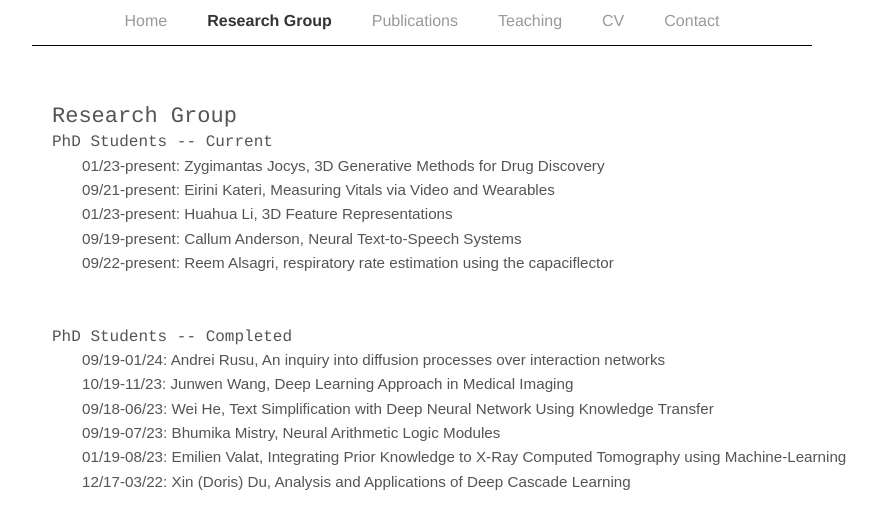
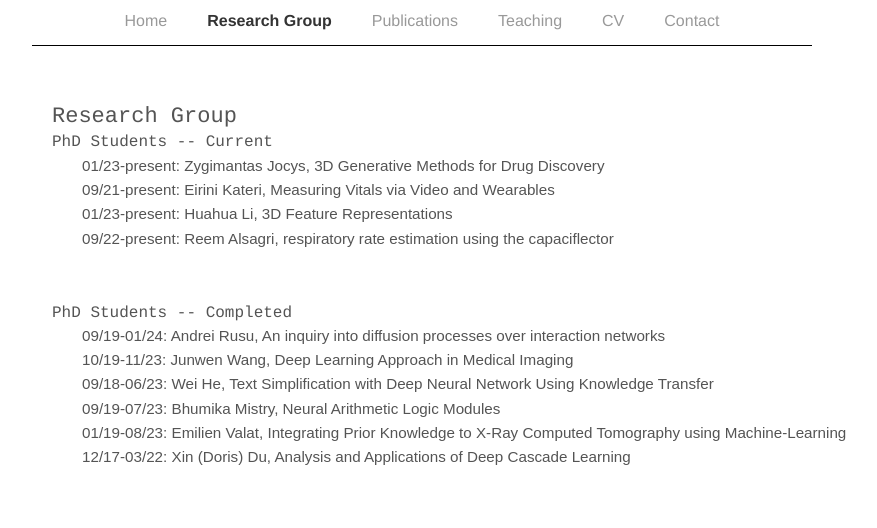
Before and after one commit to kfarrahi/kfarrahi.github.io, a plain HTML site: page group.html in a window 1280 px wide. Shown: the top 528 px of the page, without its empty margins (218-1095 px from the left). Drawn offline with nearby package versions, Linux system fonts and the light colour scheme.

Commit message:
Update group.html

```diff
--- a/group.html
+++ b/group.html
@@ -45,8 +45,6 @@
        <tr><td width="30">&nbsp;</td>
         <td> 01/23-present: Huahua Li, 3D Feature Representations </a></td></tr>
        <tr><td width="30">&nbsp;</td>
-        <td> 09/19-present: Callum Anderson, Neural Text-to-Speech Systems </a></td></tr>
-       <tr><td width="30">&nbsp;</td>
         <td> 09/22-present: Reem Alsagri, respiratory rate estimation using the capaciflector </a></td></tr>
      </tbody>
     </table>
```
